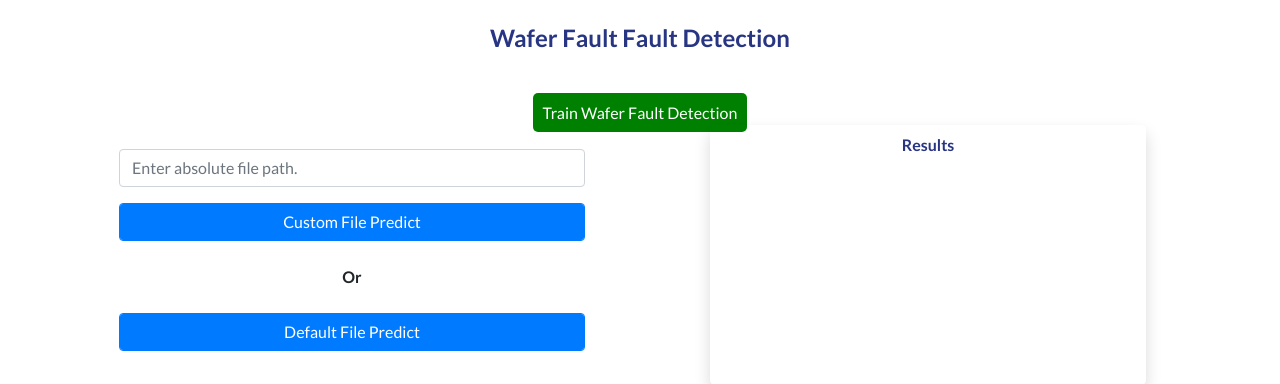
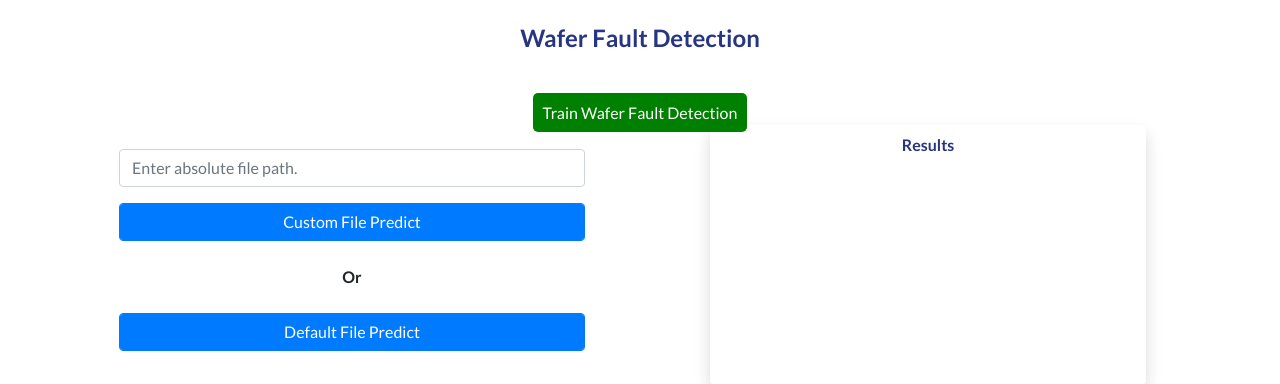
Before and after one commit to amit2021/wafer_circleci_deploy_Azure, a Flask app: page / in a window 1280 px wide. Shown: the part 56-440 px from the top of the page. Run offline with Flask 2, Linux system fonts and the light colour scheme; parts of the project's set-up code (start-up, migrations or seed data) failed here and were passed over; some libraries are stand-ins or nearby versions.

Commit message:
file modified

```diff
--- a/templates/index.html
+++ b/templates/index.html
@@ -121,7 +121,7 @@
 	<!-- Testimonials -->
 	<section class="testimonials text-center">
 		<div class="container-fluid">
-			<h4 class="my-4 title">Wafer Fault Fault Detection</h4>
+			<h4 class="my-4 title">Wafer Fault Detection</h4>
 			<br>
 			<a class="my-4 title" href="/train" style="padding:10px;border-radius:5px;background-color:Green;border:none;color:white"> Train Wafer Fault Detection</a>
 			<div class="row">
```
Also changed, not shown: flask_monitoringdashboard.db.
